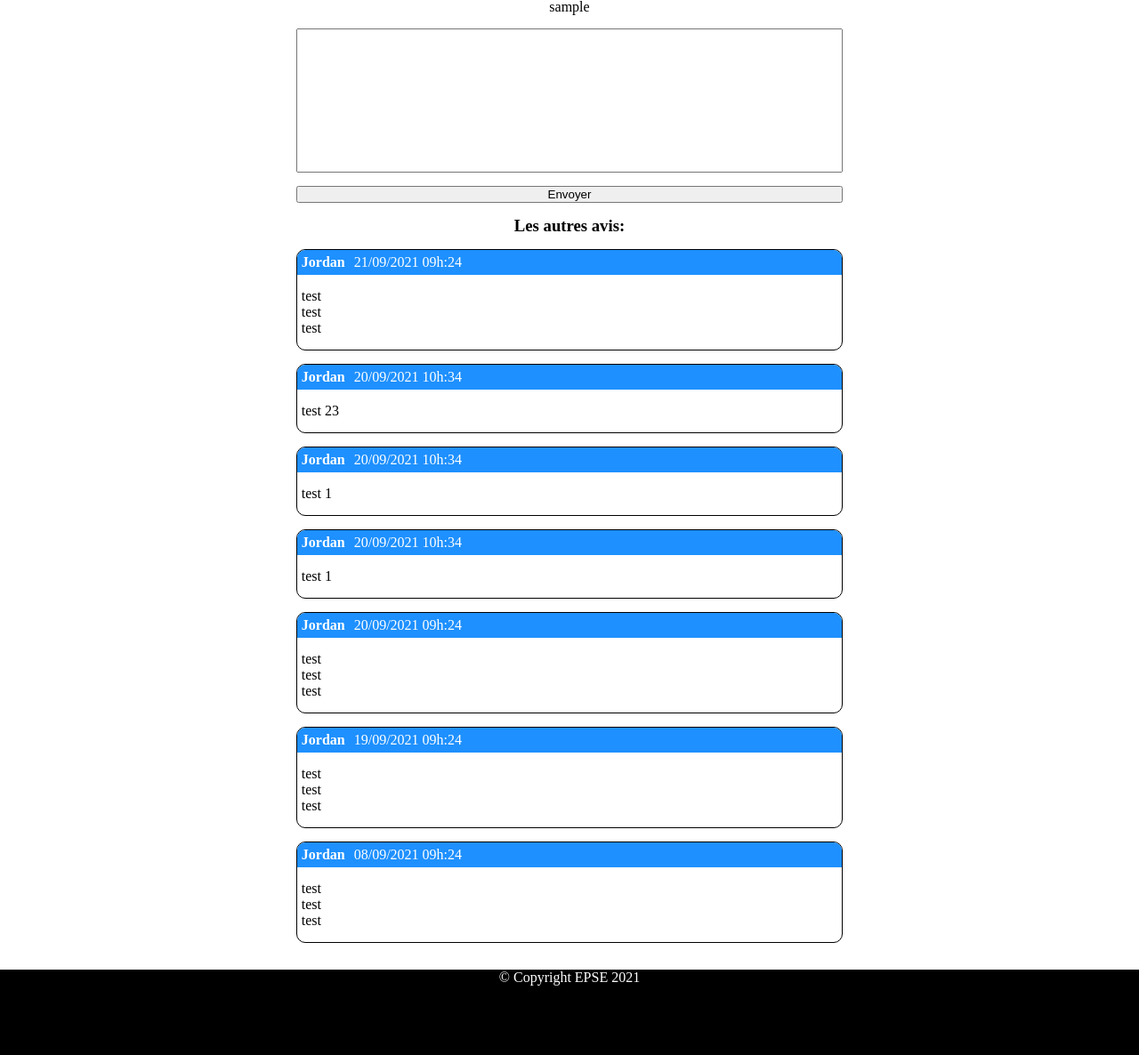
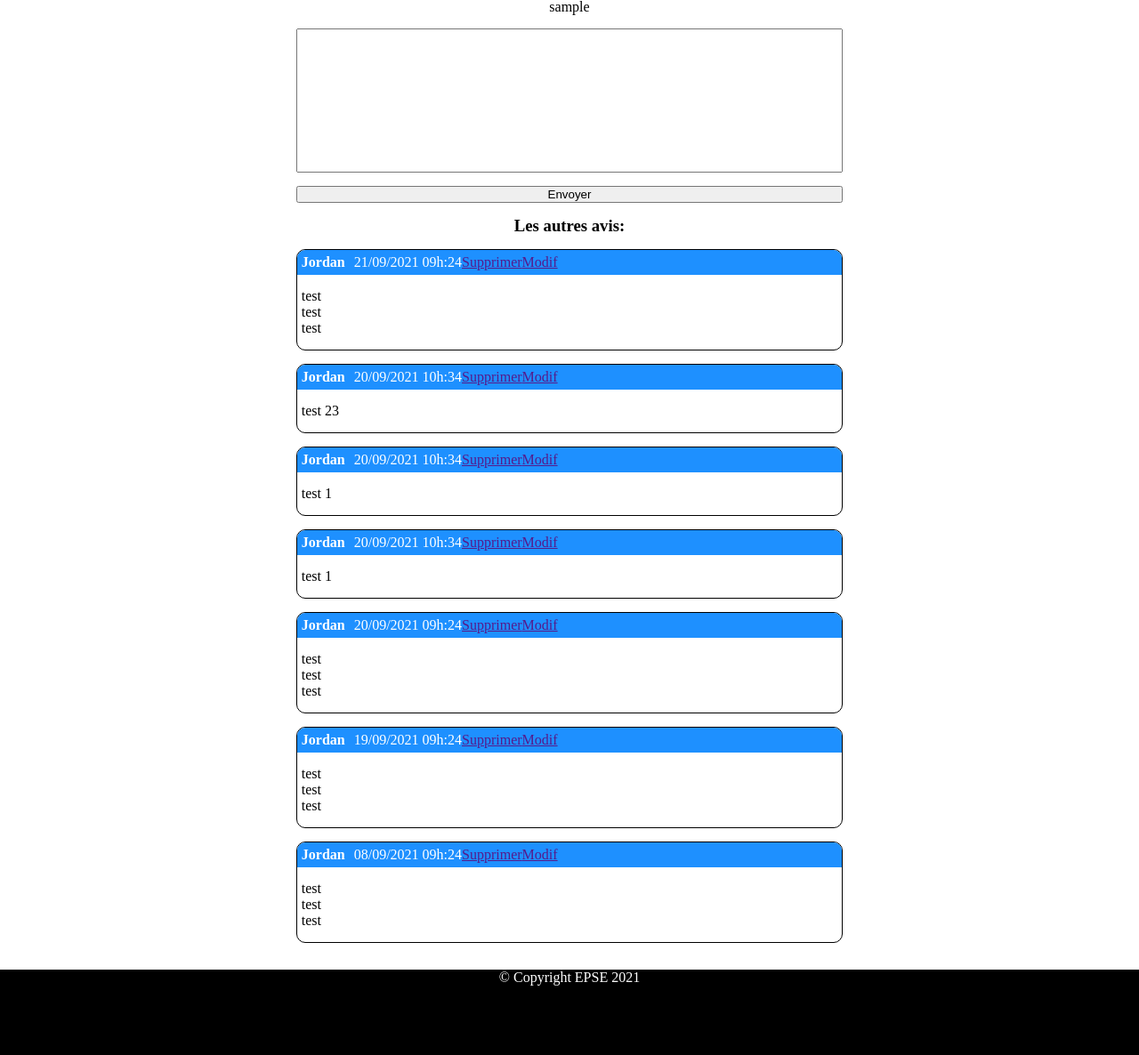
Before and after one commit to webepse/multimedia, a PHP site: page /index.php?action=produits&id=40 in a window 1280 px wide. Shown: the part 687-1873 px from the top of the page at 89% size. Run offline with PHP 8.4, Linux system fonts and the light colour scheme; the visitor is signed in with stand-in values (Sample User, id 1); data comes from the database, SQL or seed files in the repository.

Commit message:
affichage diff com

```diff
--- a/pages/produit.php
+++ b/pages/produit.php
@@ -50,6 +50,18 @@
                     echo "<div class='comsInfo'>";
                     echo "<a href='index.php?action=user&id=".$donComs['Mid']."' class='author'>".$donComs['mLogin']."</a>";
                     echo "<div class='date'>".$donComs['myDate']."</div>";
+                    if(isset($_SESSION['level']))
+                    {
+                        if($_SESSION['level']=="administrateur")
+                        {
+                            echo "<a href=''>Supprimer</a>";
+                        }
+
+                        if($_SESSION['id']==$donComs['Mid'])
+                        {
+                            echo "<a href=''>Modif</a>";
+                        }
+                    }
                     echo "</div>";
                     echo "<div class='comTxt'>".nl2br($donComs['cTexte'])."</div>";
                 echo "</div>";
```
